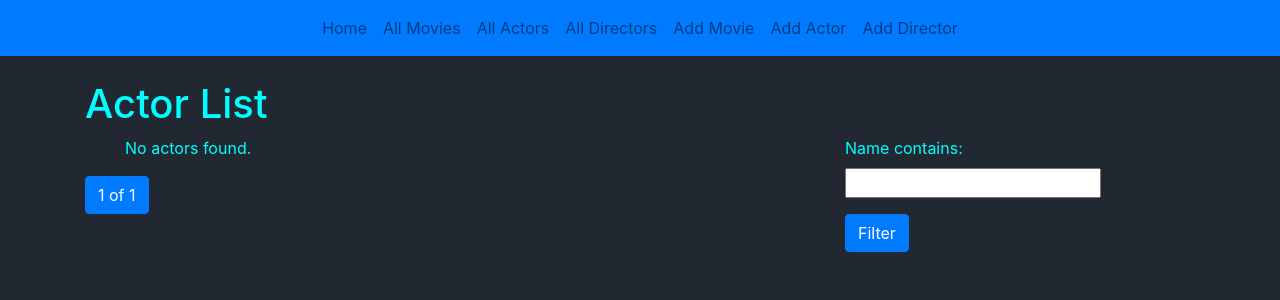
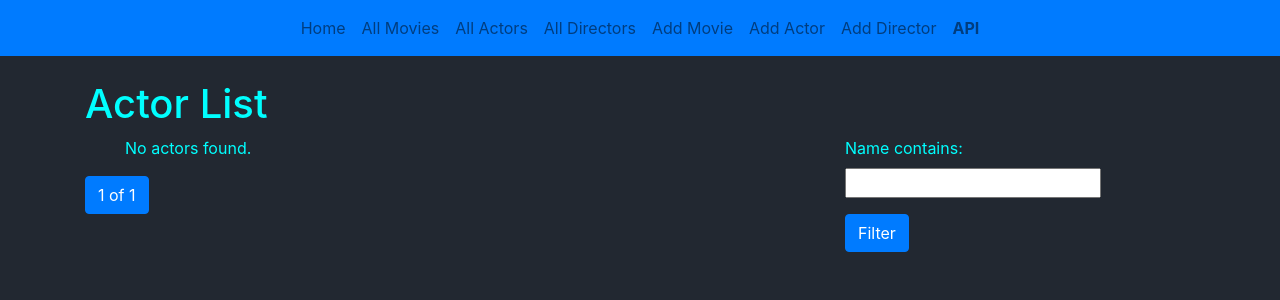
Before and after one commit to nsdNite/movie_management_site, a Django app: page /actors/ in a window 1280 px wide. Shown: the top 300 px of the page. Run offline with Django 5.2, Linux system fonts and the light colour scheme; data that the repository does not hold is empty.

Commit message:
Add API url to navbar

```diff
--- a/templates/includes/navbar.html
+++ b/templates/includes/navbar.html
@@ -18,8 +18,11 @@
 		<li class="nav-item">
 			<a class="nav-link" href="{% url 'movie_service:actor-create' %}">Add Actor</a>
 		</li>
-				<li class="nav-item">
+		<li class="nav-item">
 			<a class="nav-link" href="{% url 'movie_service:director-create' %}">Add Director</a>
+		</li>
+		<li class="nav-item">
+			<a class="nav-link" href="/api"><strong>API</strong></a>
 		</li>
 	</ul>
 </nav>
```
Also changed, not shown: static/css/styles.css (line endings or trailing spaces).
